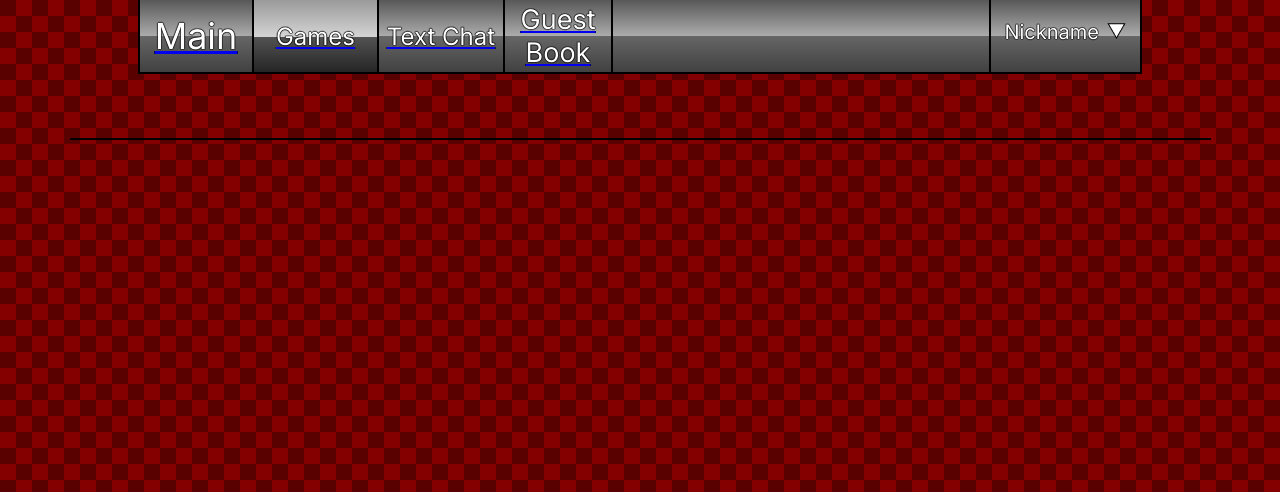
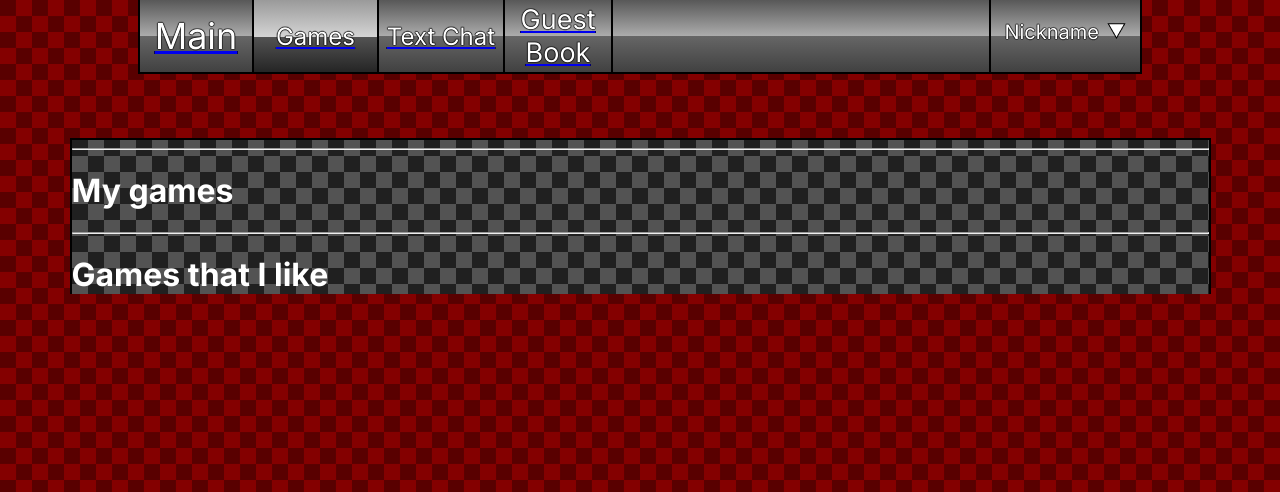
Before and after one commit to Foxy3049/Foxy3049SiteFiles, a Django app: page /games.html in a window 1280 px wide. Shown: the top 492 px of the page. Run offline with Django 5.2, Linux system fonts and the light colour scheme.

Commit message:
гргиртгиртггиргрииргиртиргт

```diff
--- a/foxySite/Foxy3049site/static/CSS/test.css
+++ b/foxySite/Foxy3049site/static/CSS/test.css
@@ -188,3 +188,7 @@ body {
     margin-right: auto;
     margin-top: 5%;
 }
+
+hr {
+    background-color: white;
+}
--- a/foxySite/Foxy3049site/templates/games.html
+++ b/foxySite/Foxy3049site/templates/games.html
@@ -37,8 +37,9 @@
         </div>
 
         <div id="content">
-            <div id="mainContent" class="contentItem" style="background-image: url({% static 'Images/tileContent.png' %})">
-
+            <div id="mainContent" class="contentItem inter-Italic" style="background-image: url({% static 'Images/tileContent.png' %}); color: white;">
+                <hr><h1>My games</h1>
+                <hr><h1>Games that I like</h1>
             </div>
         </div>
     </body>
```
